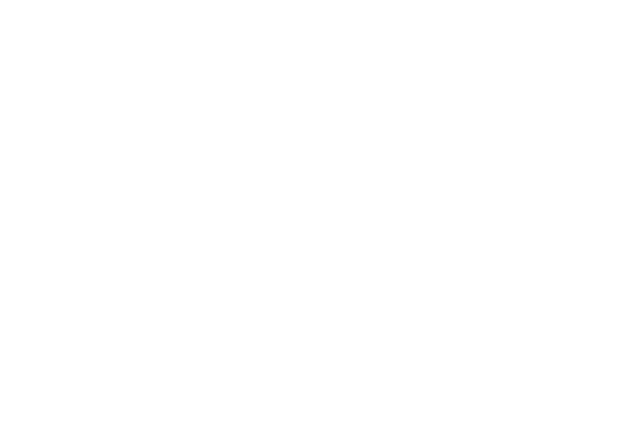
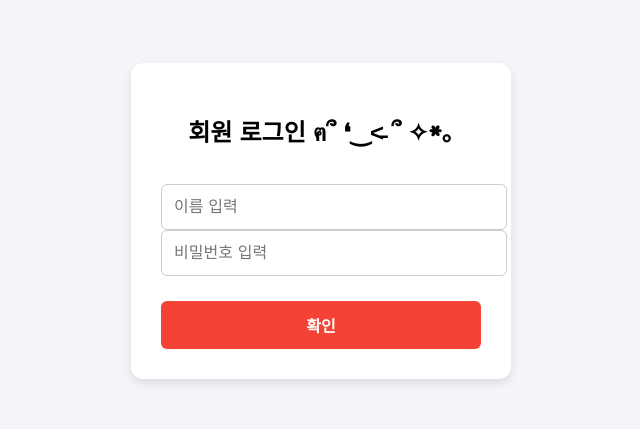
Before and after one commit to LikeLionHGU/DISC, a React (Create React App) app: page /login in a window 1280 px wide. Before the commit this address had no page. Shown: the part 187-616 px from the top of the page, without its empty margins (319-959 px from the left). Built offline with nearby package versions, Linux system fonts and the light colour scheme.

Commit message:
로그인 API

```diff
--- a/src/App.js
+++ b/src/App.js
@@ -5,6 +5,7 @@
 import ResultType3 from './ResultType3';
 import ResultType4 from './ResultType4';
 import Home from './Home';
+import Login from './login';
 import Edong from './Edong';
 import FinalResult from './final';
 import Banner from './components/Banner';
@@ -16,6 +17,7 @@
     <BrowserRouter>
       <Routes>
         <Route path="/" element={<Home />} />
+        <Route path= "/login" element={<Login />}/>
         <Route path="/option" element={<Banner />} />
         <Route path="/result1" element={<ResultType1 />} />
         <Route path="/result2" element={<ResultType2 />} />
--- /dev/null
+++ b/src/Login.module.css
@@ -0,0 +1,74 @@
+/* 전체 페이지 중앙 정렬 및 배경 설정 */
+.box {
+    display: flex;
+    flex-direction: column; /* 세로 정렬 */
+    justify-content: center;
+    align-items: center;
+    height: 100vh;
+    background-color: #f4f4f9; /* 연한 배경색 */
+}
+
+/* 카드형 컨테이너 */
+.container {
+    font-family: 'Jua', sans-serif;
+    display: flex;
+    flex-direction: column;
+    align-items: center;
+    background: white;
+    padding: 30px;
+    border-radius: 12px;
+    box-shadow: 0px 4px 10px rgba(0, 0, 0, 0.1);
+    width: 320px;
+    gap: 15px; /* 요소 간 간격 */
+}
+
+/* 입력 필드 & 셀렉트 박스 */
+input, select {
+    padding: 12px;
+    font-size: 16px;
+    width: 100%;
+    border-radius: 6px;
+    border: 1px solid #ccc;
+    background-color: #fff;
+    transition: 0.3s;
+    font-family: 'Jua', sans-serif;
+}
+
+/* 입력 필드 호버 효과 */
+input:focus, select:focus {
+    outline: none;
+    border-color: #f44336; /* 포커스 시 강조 */
+    box-shadow: 0 0 8px rgba(244, 67, 54, 0.3);
+}
+
+/* 버튼 스타일 */
+button {
+    padding: 12px;
+    font-size: 16px;
+    width: 100%;
+    border-radius: 6px;
+    cursor: pointer;
+    background-color: #f44336;
+    color: white;
+    border: none;
+    font-weight: bold;
+    transition: 0.3s;
+}
+
+/* 버튼 호버 효과 */
+button:hover {
+    background-color: #d32f2f;
+    transform: scale(1.05); /* 약간 확대 효과 */
+}
+
+/* 버튼 컨테이너 */
+.cbox {
+    width: 100%;
+    display: flex;
+    justify-content: center;
+    margin-top: 10px;
+}
+
+.font{
+    font-family: 'Jua', sans-serif;
+}
--- a/src/ResultType1.js
+++ b/src/ResultType1.js
@@ -1,26 +1,50 @@
-import React, { useState } from 'react';
+import React, { useEffect, useState } from 'react';
 import { useLocation, useNavigate } from "react-router-dom";
 import styles from "./ResultType1.module.css";
+import axios from 'axios';
 
 const ResultType1 = () => {
     const location = useLocation();
     const navigate = useNavigate();
-    const { userName } = location.state || { userName: "익명" };
 
-    const [currentUserName, setUserName] = useState(userName);
+    const [userName, setUserName] = useState("");
+    const [userTrack, setUserTrack] = useState("");
+
     const [selectedJob, setSelectedJob] = useState(null); // 선택된 작업을 위한 상태
+
+    const [currentUserName, setCurrentUserName] = useState(userName);
+
 
     const navigatePurchase = () => {
         setUserName(currentUserName);
         navigate("/final", { state: { userName: currentUserName, job: selectedJob } });
     };
 
+    useEffect(() => {
+        const getUserName = async () => {
+            const memberID = window.localStorage.getItem("memberID");
+            console.log("memberID" + memberID);
+            try{
+                const getName = await axios.get("https://one3th-front-api.onrender.com/typeTest/userInfo/" + memberID);
+                console.log(getName);
+                setUserName(getName.data.name);
+                setUserTrack(getName.data.track);
+            } catch(error) {
+                console.error(error)
+            }
+            }
+            getUserName();
+
+
+
+    })
+
     return (
         <div>
             <div className={styles.greenbox}>
 
                 <div className={styles.text}>
-                    <div>{currentUserName}님의 결과입니다.</div><br/>
+                    <div>{userName}-{userTrack}님의 결과입니다.</div><br/>
                     D는 주도형(Dominance)으로 자신의 의견에 강하게 주장하는 편이며, #경쟁과 #성공에 동기부여됩니다.<br/>
                     새로운 #도전을 받아 들이기 위해 늘 준비되어 있고, 목표한 #결과치를 #달성하는 것을 우선시하여 #의지가 강하고 #추진력과 #결단력이 있죠. <br/>
                     하지만 주변으로부터 종종 #직설적이다 보니 까다롭다는 말도 들을 수 있어요.
--- a/src/ResultType2.js
+++ b/src/ResultType2.js
@@ -1,16 +1,17 @@
 
-import React, { useState } from 'react'; // useState 가져오기
+import React, { useEffect, useState } from 'react'; // useState 가져오기
 import { useLocation } from 'react-router-dom'; // useLocation 임포트
 import { useNavigate } from 'react-router-dom';
 import styles from "./ResultType2.module.css";
+import axios from 'axios';
 
 const ResultType2=() =>{
     const location = useLocation();
     const navigate = useNavigate();
+    const [userName, setUserName] = useState("");
+    const [userTrack, setUserTrack] = useState("");
 
-    const { userName } = location.state || { userName: "익명" }; // 기본값 설정
-
-    const [currentUserName, setUserName] = useState(userName);
+    const [currentUserName, setCurrentUserName] = useState(userName);
     const [selectedJob, setSelectedJob] = useState(null); // 선택된 작업을 위한 상태
 
     const navigatePurchase = () => {
@@ -18,12 +19,31 @@
         navigate("/final", { state: { userName: currentUserName, job: selectedJob } });
     };
 
+    useEffect(() => {
+        const getUserName = async () => {
+            const memberID = window.localStorage.getItem("memberID");
+            console.log("memberID" + memberID);
+            try{
+                const getName = await axios.get("https://one3th-front-api.onrender.com/typeTest/userInfo/" + memberID);
+                console.log(getName);
+                setUserName(getName.data.name);
+                setUserTrack(getName.data.track);
+            } catch(error) {
+                console.error(error)
+            }
+            }
+            getUserName();
+
+
+
+    })
+
 
     return(
         <div>
         <div className={styles.yellowbox}>
             <div className={styles.text}>
-            <div>{userName}님의 결과입니다.</div><br/>
+            <div>{userName}-{userTrack}님의 결과입니다.</div><br/>
                     i는 사교형(Influence)으로 이 유형은 속해 있는 사회로부터 #인정을 받기 원하며, 다양한 활동 및 관계에서 동기부여를 받습니다. <br/>
                     그들은 #행동력이 빠른 편이고, #긍정적인 에너지로 열정을 다해 #협력에 임하는 편이죠. <br/>
                     주변에서 #따뜻하며 #신뢰할 수 있는 사람이며, #자기주도적이라는 말을 자주 들을 거에요.
--- a/src/ResultType3.js
+++ b/src/ResultType3.js
@@ -1,14 +1,16 @@
-import React, { useState } from 'react';
+import React, { useEffect, useState } from 'react';
 import { useLocation, useNavigate } from "react-router-dom";
 import styles from "./ResultType3.module.css";
+import axios from 'axios';
 
 
 const ResultType3=() =>{
     const location = useLocation();
     const navigate = useNavigate();
+    const [userName, setUserName] = useState("");
+    const [userTrack, setUserTrack] = useState("");
 
-    const { userName } = location.state || { userName: "익명" }; // 기본값 설정
-    const [currentUserName, setUserName] = useState(userName);
+    const [currentUserName, setCurrentUserName] = useState(userName);
     const [selectedJob, setSelectedJob] = useState(null); // 선택된 작업을 위한 상태
 
     const navigatePurchase = () => {
@@ -16,12 +18,31 @@
         navigate("/final", { state: { userName: currentUserName, job: selectedJob } });
     };
 
+    useEffect(() => {
+        const getUserName = async () => {
+            const memberID = window.localStorage.getItem("memberID");
+            console.log("memberID" + memberID);
+            try{
+                const getName = await axios.get("https://one3th-front-api.onrender.com/typeTest/userInfo/" + memberID);
+                console.log(getName);
+                setUserName(getName.data.name);
+                setUserTrack(getName.data.track);
+            } catch(error) {
+                console.error(error)
+            }
+            }
+            getUserName();
+
+
+
+    })
+
 
     return(
         <div>
         <div className={styles.bluebox}>
             <div className={styles.text}>
-            <div>{userName}님의 결과입니다.</div><br/>
+            <div>{userName}-{userTrack}님의 결과입니다.</div><br/>
                 <br/>S는 안정형(Steadiness)으로 #인내심이 있고 다른 사람을 돕는 것을 즐깁니다.<br/>
                 그들은 #협력과 팀 성취에 자신의 협력이 도움이 됐을 때, 그리고 진심 어린 #감사를 받았을 때 시너지를 발휘되죠.<br/>
                 #안정성 유지를 우선시하여 대체로 #침착하며, #예측 가능하고 #일관성 있는 동료로 평가받는 편입니다.
--- a/src/ResultType4.js
+++ b/src/ResultType4.js
@@ -1,25 +1,49 @@
-import React, { useState } from 'react';
+import React, { useEffect, useState } from 'react';
 import { useLocation, useNavigate } from "react-router-dom";
 import styles from "./ResultType4.module.css";
+import axios from 'axios';
 
 const ResultType4=() =>{
     const location = useLocation();
     const navigate = useNavigate();
+    const [userName, setUserName] = useState("");
+    const [userTrack, setUserTrack] = useState("");
 
-    const { userName } = location.state || { userName: "익명" }; // 기본값 설정
-    const [currentUserName, setUserName] = useState(userName);
+
+    const [currentUserName, setCurrentUserName] = useState(userName);
     const [selectedJob, setSelectedJob] = useState(null); // 선택된 작업을 위한 상태
     const navigatePurchase = () => {
         setUserName(currentUserName);
         navigate("/final", { state: { userName: currentUserName, job: selectedJob } });
     };
 
+    useEffect(() => {
+        const getUserName = async () => {
+            const memberID = window.localStorage.getItem("memberID");
+            console.log("memberID" + memberID);
+            try{
+                const getName = await axios.get("https://one3th-front-api.onrender.com/typeTest/userInfo/" + memberID);
+                console.log(getName);
+                setUserName(getName.data.name);
+                setUserTrack(getName.data.track);
+            } catch(error) {
+                console.error(error)
+            }
+            }
+            getUserName();
+
+
+
+    })
+
+
+
 
     return(
         <div>
         <div className={styles.pinkbox}>
             <div className={styles.text}>
-            <div>{userName}님의 결과입니다.</div><br/>
+            <div>{userName}-{userTrack}님의 결과입니다.</div><br/>
                 <br/>C는 신중형(Conscientiousness)으로 이 스타일의 소유자는 #전문적인 지식을 얻고 보여주며, #양질의 작업을 이행할 수 있는 상황에서 동기 부여받습니다.<br/>
                  #새로운 가정을 세워 #입증하는 것을 좋아하며 #정확성을 위해 다른 이들보다 더 #신중하고 #분석적이며 #체계적인 편이죠.
             </div>
--- /dev/null
+++ b/src/login.js
@@ -0,0 +1,81 @@
+import React, { useEffect, useState } from 'react';
+import { useNavigate } from "react-router-dom";
+import styles from "./Login.module.css";
+import axios from "axios";
+
+function Login () {
+    const [userName, setUserName] = useState("");
+    const [pwd, setPwd] = useState("");
+    const navigate = useNavigate();
+    const [currentUserName, setCurrentUserName] = useState(userName);
+    async function postLoginData(){
+
+        console.log("name: "+userName);
+        console.log("Password: "+pwd);
+        try{
+            const response = await axios.post('https://one3th-front-api.onrender.com/typeTest/login',{
+               name: userName,
+               password:pwd,
+
+            });
+            console.log( response.data);
+            window.localStorage.setItem("memberID", response.data.memberID);
+            navigate("/option")
+        } catch (error){
+            console.log(error);
+            alert("아이디 또는 비밀번호가 일치하지 않습니다");
+        }
+    }
+
+    const navigatePurchase = () => {
+            postLoginData(); //POST 보낸 거
+
+
+    console.log("username: "+userName);
+    };
+
+    useEffect(() => {
+        /*const getUserName = async () => {
+            const memberID = window.localStorage.getItem("memberID");
+            console.log("memberID" + memberID);
+            try{
+                const getName = await axios.get("https://one3th-front-api.onrender.com/typeTest/userInfo/" + memberID);
+                console.log(getName);
+            } catch(error) {
+                console.error(error)
+            }
+            }
+            getUserName();*/
+
+
+
+    })
+
+    return (
+
+        <div className={styles.box}>
+            <div className={styles.container}>
+                <h2>회원 로그인 ฅ՞ ❛‿˂̵ ՞ ✧*｡</h2>
+                <div className={styles.font}>
+                <input
+                    type="text"
+                    value={userName}
+                    onChange={(e) => setUserName(e.target.value)}
+                    placeholder="이름 입력"
+                />
+                <input
+                    type="password"
+                    name="password"
+                    value={pwd}
+                    onChange={(e) => setPwd(e.target.value)}
+                    placeholder="비밀번호 입력"
+                />
+                </div>
+                <div className={styles.cbox}>
+                    <button onClick={navigatePurchase}>확인</button>
+                </div>
+            </div>
+        </div>
+    );
+}
+export default Login;
```
Also changed, not shown: src/Edong.js (+1 -8 lines), src/ResultRedirect.js (added, +22 -0 lines).
